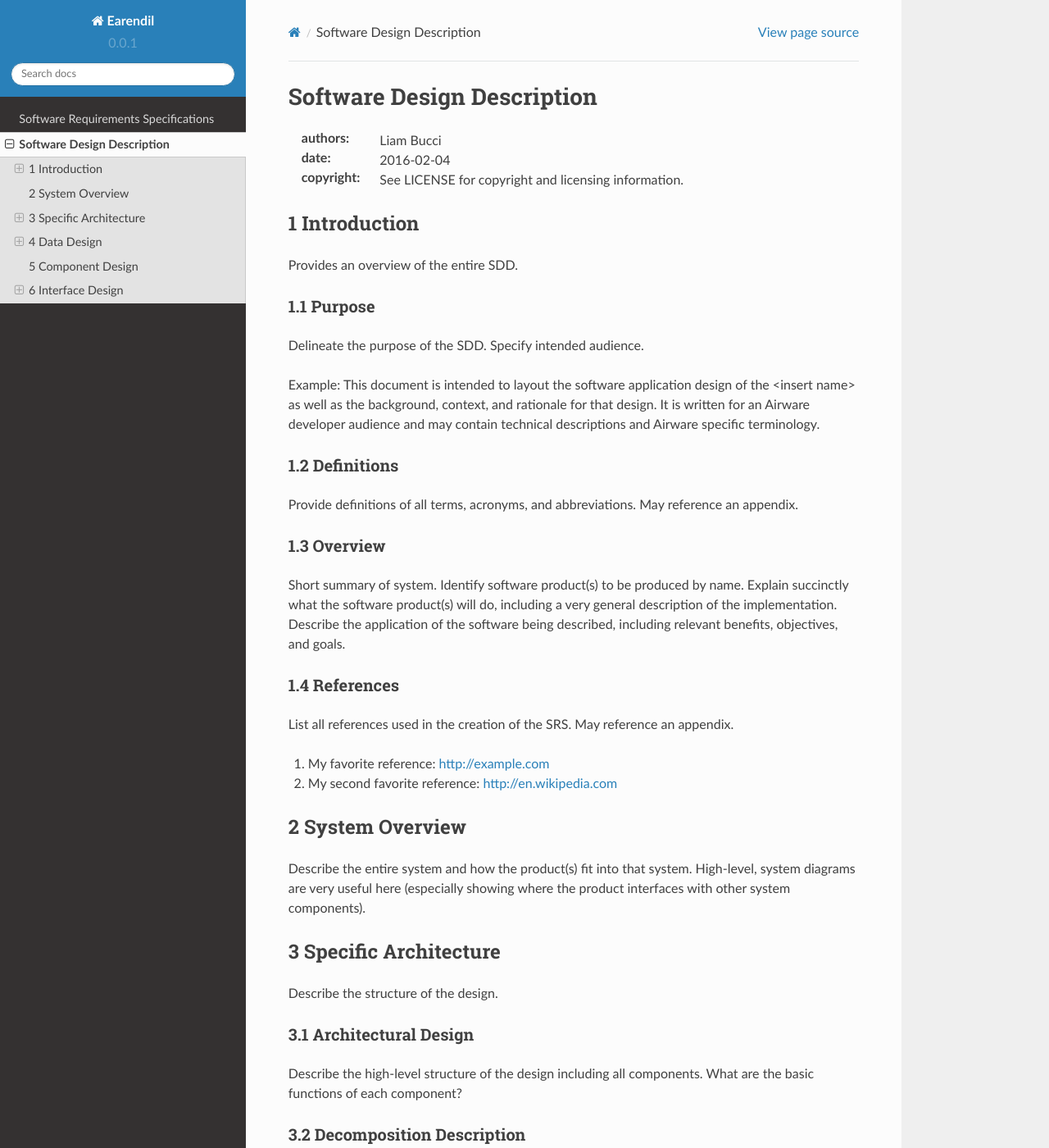
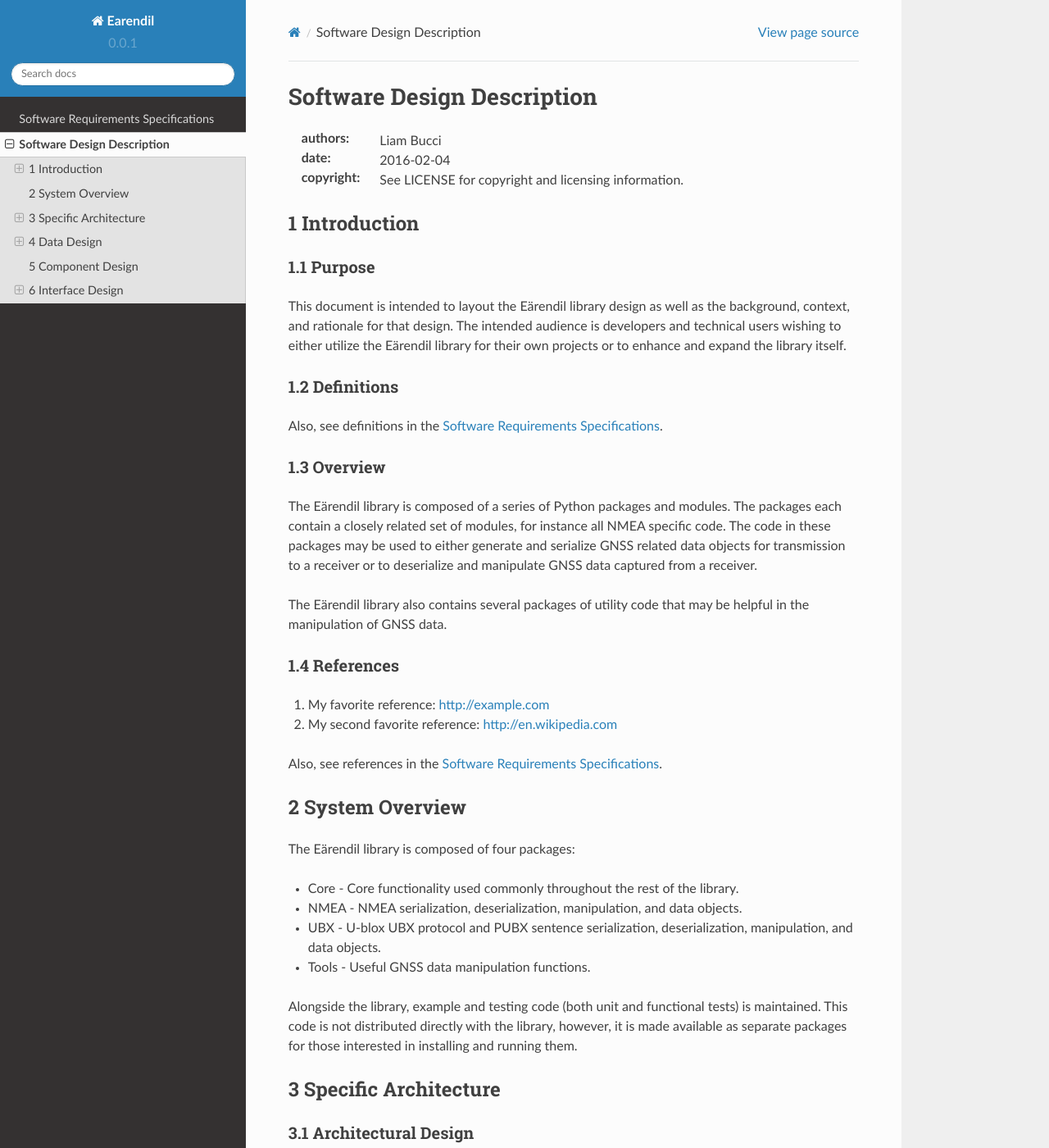
Before and after one commit to controlsfreq/ubx, a Sphinx documentation site: the page built from docs/source/sdd.rst, in a window 1280 px wide and 1400 px high. Shown: the whole window at 82% size. Built offline with Sphinx 7.4.7 and the Read the Docs theme 2.0.0, drawn with Linux system fonts in a browser that asks for light colours; some of the changed text lies outside the part shown.

```diff
--- a/docs/source/conf.py
+++ b/docs/source/conf.py
@@ -34,6 +34,7 @@ extensions = [
     'sphinx.ext.coverage',
     'sphinx.ext.mathjax',
     'sphinx.ext.viewcode',
+    'sphinx.ext.graphviz'
 ]
 
 # Add any paths that contain templates here, relative to this directory.
--- a/docs/source/sdd.rst
+++ b/docs/source/sdd.rst
@@ -12,64 +14,92 @@ Software Design Description
 1 Introduction
 ==============
 
-Provides an overview of the entire SDD.
-
 1.1 Purpose
 -----------
 
-Delineate the purpose of the SDD.
-Specify intended audience.
-
-Example: This document is intended to layout the software application design of the <insert name> as well as the background, context, and rationale for that design. It is written for an Airware developer audience and may contain technical descriptions and Airware specific terminology.
+This document is intended to layout the Eärendil library design as well as the background, context,
+and rationale for that design. The intended audience is developers and technical users wishing to
+either utilize the Eärendil library for their own projects or to enhance and expand the library
+itself.
 
 1.2 Definitions
 ---------------
 
-Provide definitions of all terms, acronyms, and abbreviations.
-May reference an appendix.
+Also, see definitions in the :ref:`srs`.
 
 1.3 Overview
 ------------
 
-Short summary of system.
-Identify software product(s) to be produced by name.
-Explain succinctly what the software product(s) will do, including a very general description of the implementation.
-Describe the application of the software being described, including relevant benefits, objectives, and goals.
+The Eärendil library is composed of a series of Python packages and modules. The packages each
+contain a closely related set of modules, for instance all NMEA specific code. The code in these
+packages may be used to either generate and serialize GNSS related data objects for transmission to
+a receiver or to deserialize and manipulate GNSS data captured from a receiver.
+
+The Eärendil library also contains several packages of utility code that may be helpful in the
+manipulation of GNSS data.
 
 1.4 References
 --------------
 
-List all references used in the creation of the SRS.
-May reference an appendix.
-
 1. My favorite reference: http://example.com
 2. My second favorite reference: http://en.wikipedia.com
+
+Also, see references in the :ref:`srs`.
 
 2 System Overview
 =================
 
-Describe the entire system and how the product(s) fit into that system.
-High-level, system diagrams are very useful here (especially showing where the product interfaces with other system components).
+The Eärendil library is composed of four packages:
+
+* Core  - Core functionality used commonly throughout the rest of the library.
+* NMEA  - NMEA serialization, deserialization, manipulation, and data objects.
+* UBX   - U-blox UBX protocol and PUBX sentence serialization, deserialization, manipulation, and
+  data objects.
+* Tools - Useful GNSS data manipulation functions.
+
+Alongside the library, example and testing code (both unit and functional tests) is maintained.
+This code is not distributed directly with the library, however, it is made available as separate
+packages for those interested in installing and running them.
 
 3 Specific Architecture
 =======================
 
-Describe the structure of the design.
-
 3.1 Architectural Design
 ------------------------
 
-Describe the high-level structure of the design including all components.
-What are the basic functions of each component?
+From the overview above the basic structure of the library is given, with four packages: Core,
+NMEA, UBX, and Tools. Here we'll break down the structure further.
 
-3.2 Decomposition Description
------------------------------
+3.1.1 The Core Package
+^^^^^^^^^^^^^^^^^^^^^^
 
-Describe in greater detail how the components interact.
-How does data flow through the product?
-Decomposition diagrams, sequence diagrams, data flow diagrams, and hierarchy diagrams are excellent here.
+The Core package contains base classes and functions  throughout rest of the library.
+This includes helper functions and classes that are valuable to all packages in the library.
 
-3.3 Design Rationale
+Base class
+
+* ``dump()``
+* ``load()``
+
+3.1.2 The NMEA Package
+^^^^^^^^^^^^^^^^^^^^^^
+
+The NMEA package is dedicated to serializing, deserializing, and storing GNSS data found in NMEA
+sentences. Each NMEA sentence is represented by one module (or python file) with a single class
+which stores the data present in that sentence. Every NMEA sentence class also contains the
+following functions:
+
+* ``serialize()``   - Converts the data contained in the class to an NMEA sentence in string form.
+* ``deserialize()`` - Parses a provided NMEA sentence in string form and stores the data inside the
+  class. This data may then be accessed via accessors.
+
+3.1.3 The UBX Package
+^^^^^^^^^^^^^^^^^^^^^
+
+3.1.4 The Tools Package
+^^^^^^^^^^^^^^^^^^^^^^^
+
+3.2 Design Rationale
 --------------------
 
 Why did you choose the design you did?
```
Also changed, not shown: other parts of docs/source/sdd.rst (+2 -0 lines), docs/source/srs.rst (+83 -4 lines).
